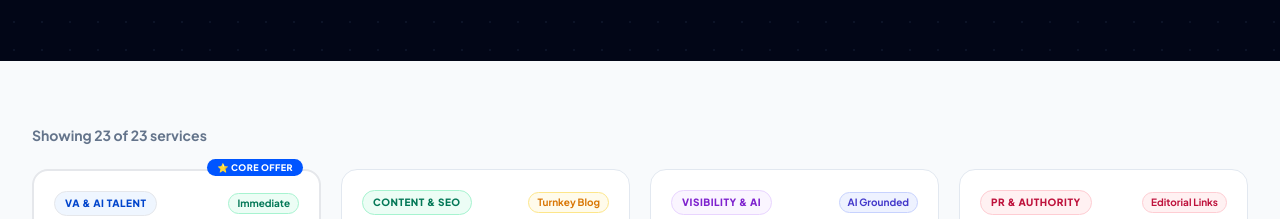
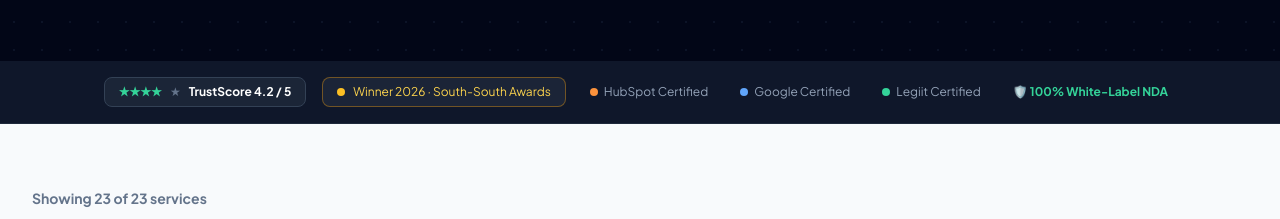
Before and after one commit to emerilansel-jpg/jdp-team, a plain HTML site: page services.html in a window 1280 px wide. Shown: the part 580-799 px from the top of the page. Drawn offline with nearby package versions, Linux system fonts and the light colour scheme; a small style sheet from the web is missing.

Commit message:
fix(cro-triple-loop): Loop 1 (verified trust bar on services & contact), Loop 2 (anchor scroll-mt-28 on #catalog), Loop 3 (100% eradicate 2 across all footers & add urgent dispatch SLA)

```diff
--- a/services.html
+++ b/services.html
@@ -121,8 +121,8 @@
         Order like a product — we fulfill behind the scenes at production cost. We do the work, <strong class="text-white">you take the credit &amp; keep the margin</strong>.
       </p>
 
-      <!-- Live search -->
-      <div class="mt-8 max-w-xl mx-auto">
+      <!-- Live search (Catalog Anchor) -->
+      <div id="catalog" class="mt-8 max-w-xl mx-auto scroll-mt-28">
         <div class="relative">
           <svg class="absolute left-4 top-1/2 -translate-y-1/2 w-4 h-4 text-slate-500" fill="none" stroke="currentColor" viewBox="0 0 24 24" stroke-width="2"><path stroke-linecap="round" stroke-linejoin="round" d="M21 21l-4.35-4.35M17 11a6 6 0 11-12 0 6 6 0 0112 0z"/></svg>
           <input id="service-search" type="search" autocomplete="off" placeholder="Search SEO audits, link building, WP publishing, agent tasks..."
@@ -143,8 +143,32 @@
     </div>
   </section>
 
+    <!-- Verified Trust Credentials Bar (CRO Trust Continuity) -->
+  <section class="py-4 bg-slate-900 border-b border-slate-800" aria-label="Verified credentials">
+    <div class="max-w-7xl mx-auto px-4 flex flex-wrap items-center justify-center gap-2.5 sm:gap-4 text-xs">
+      <a href="https://www.trustpilot.com/review/jetdigitalpro.com" target="_blank" rel="noopener noreferrer" class="flex items-center gap-2 px-3.5 py-1.5 rounded-lg bg-slate-800/80 border border-slate-700 text-slate-300 hover:text-white hover:border-emerald-500 transition">
+        <span class="text-emerald-400 font-bold">&#9733;&#9733;&#9733;&#9733;</span><span class="text-slate-500">&#9733;</span> <span class="font-bold text-white">TrustScore 4.2 / 5</span>
+      </a>
+      <a href="https://southsouthawards.com/2026/us/nationwide/best-seo-content-writing-service/" target="_blank" rel="noopener noreferrer" class="flex items-center gap-2 px-3.5 py-1.5 rounded-lg bg-slate-800/80 border border-amber-500/40 text-amber-300 hover:border-amber-400 transition">
+        <span class="w-2 h-2 rounded-full bg-amber-400"></span> Winner 2026 &middot; South-South Awards
+      </a>
+      <div class="flex items-center gap-1.5 text-slate-400 px-2 py-1">
+        <span class="w-2 h-2 rounded-full bg-orange-400"></span> HubSpot Certified
+      </div>
+      <div class="flex items-center gap-1.5 text-slate-400 px-2 py-1">
+        <span class="w-2 h-2 rounded-full bg-blue-400"></span> Google Certified
+      </div>
+      <div class="flex items-center gap-1.5 text-slate-400 px-2 py-1">
+        <span class="w-2 h-2 rounded-full bg-emerald-400"></span> Legiit Certified
+      </div>
+      <div class="flex items-center gap-1.5 text-emerald-400 font-bold px-2 py-1">
+        <span>🛡️ 100% White-Label NDA</span>
+      </div>
+    </div>
+  </section>
+
   <!-- Catalog Grid -->
-  <section id="catalog" class="py-12 sm:py-16 bg-surface-subtle">
+  <section id="catalog-grid-section" class="py-12 sm:py-16 bg-surface-subtle scroll-mt-28">
     <div class="max-w-7xl mx-auto px-4 sm:px-6 lg:px-8">
 
       <div class="flex items-center justify-between mb-6">
@@ -426,7 +450,7 @@
             <span class="text-[9px] font-bold uppercase tracking-wider text-slate-500 bg-slate-100 px-2 py-0.5 rounded-full">🏷️ 100% White-Label</span>
           </div>
           <div class="flex items-center justify-between pt-3 border-t border-slate-100">
-            <span class="text-sm font-black text-slate-950">As low as $32</span>
+            <span class="text-sm font-black text-slate-950">As low as $15/art</span>
             <div class="flex gap-2">
               <button type="button" class="view-scope text-[11px] font-bold text-slate-500 hover:text-brand-600 transition py-1.5">View Scope</button>
               <a href="/contact.html?service=SEO-Blog-Article" class="text-[11px] font-bold bg-brand-600 hover:bg-brand-500 text-white px-3 py-1.5 rounded-lg transition">Order Service</a>
```
Also changed, not shown: calculator.html (+3 -3 lines), contact.html (+25 -1 lines), index.html (+1 -1 lines), proof.html (+1 -1 lines).
